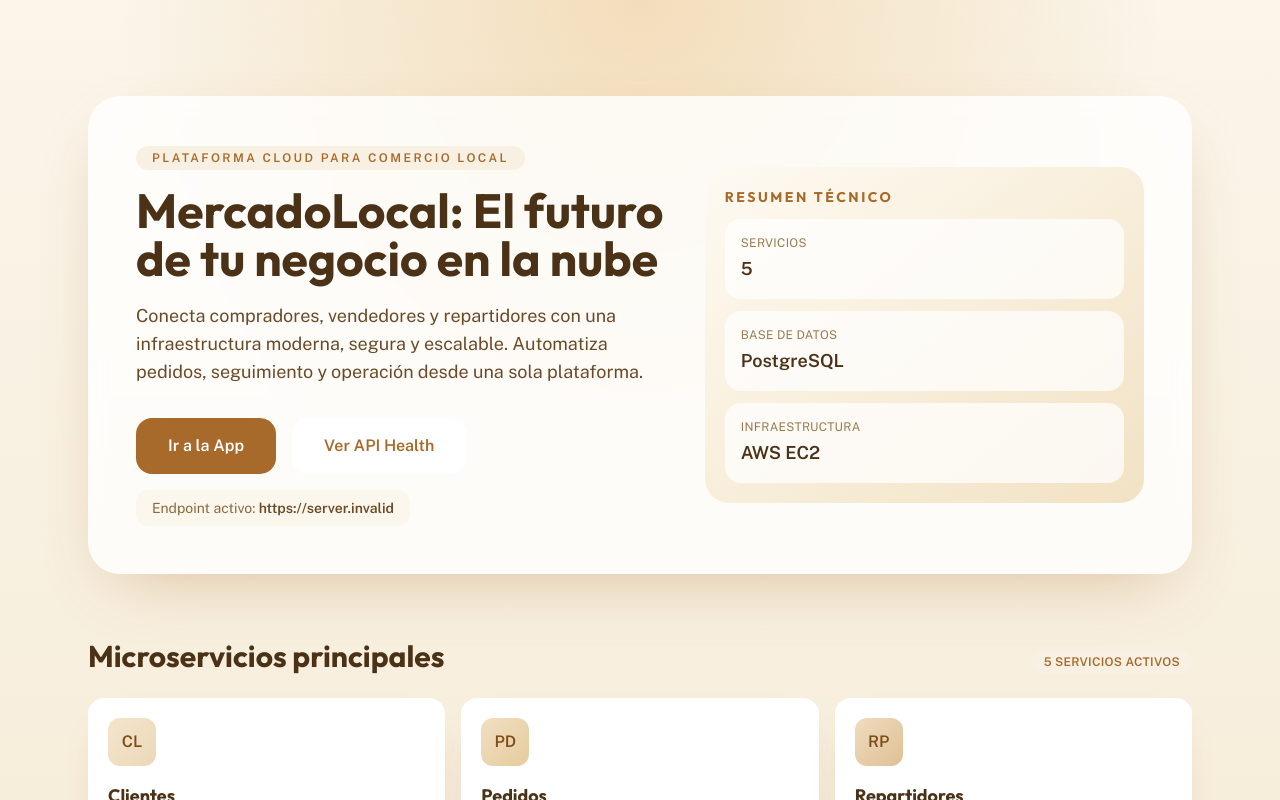
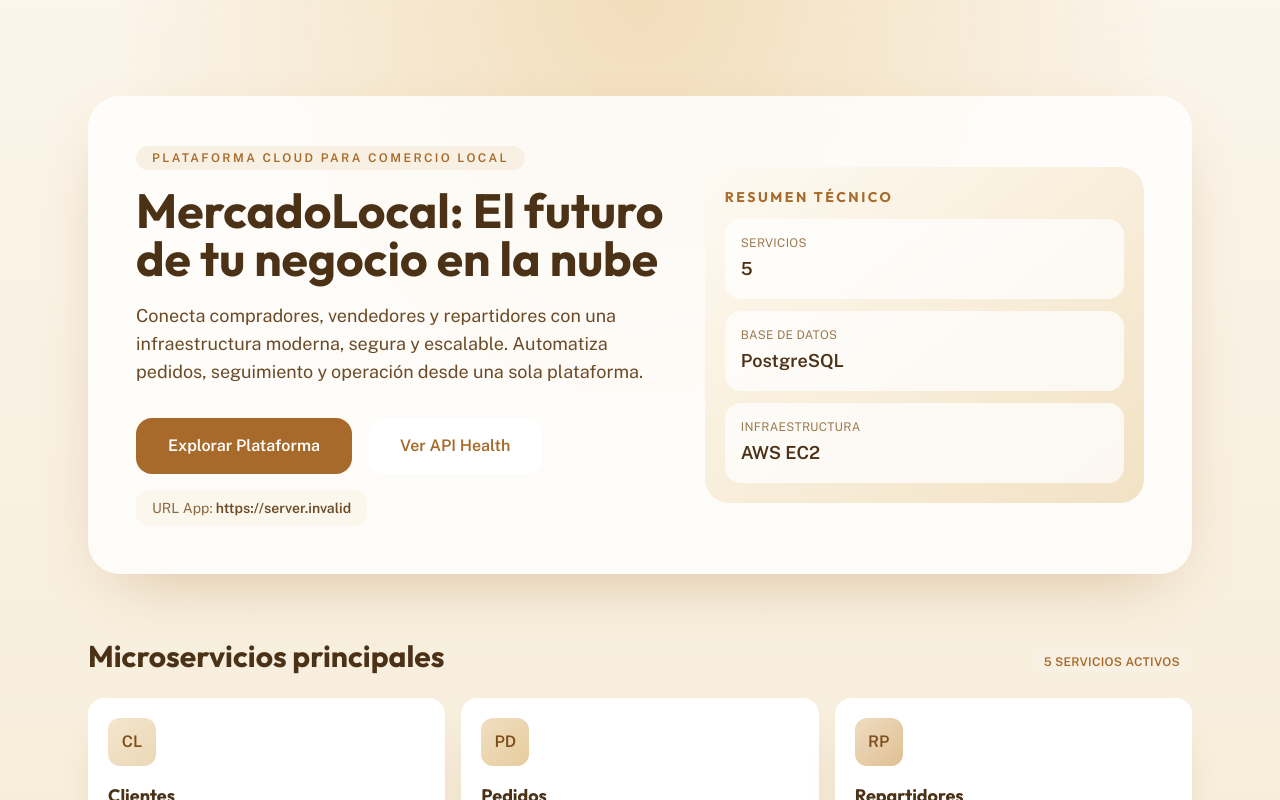
Before and after one commit to Lui-EP/proyecto_taller, a React (Vite) app in the folder frontend-react/: page / in a window 1280 px wide. Built offline with nearby package versions, Linux system fonts and the light colour scheme; no server answers.

Commit message:
feat: landing button points to VITE_APP_URL and keep API health separate

```diff
--- a/frontend-react/src/pages/LandingPage.jsx
+++ b/frontend-react/src/pages/LandingPage.jsx
@@ -42,7 +42,7 @@
 export default function LandingPage() {
     const apiBaseUrl = String(import.meta.env.VITE_API_URL || 'https://mercado-local.ddns.net').trim();
     const healthUrl = `${apiBaseUrl || 'https://mercado-local.ddns.net'}/health`;
-    const appUrl = '/inicio';
+    const appUrl = String(import.meta.env.VITE_APP_URL || '/inicio').trim();
 
     return (
         <main className="min-h-screen overflow-hidden bg-gradient-to-b from-[#FBF5EA] via-[#F7EEDC] to-[#EEDFC5] text-[#4B3217]">
@@ -67,7 +67,7 @@
                                 href={appUrl}
                                 className="inline-flex items-center justify-center rounded-2xl bg-[#A86A2A] px-8 py-4 text-base font-bold text-white transition-all duration-300 hover:-translate-y-0.5 hover:bg-[#8D571F] hover:shadow-[0_14px_28px_-12px_rgba(141,87,31,0.65)] focus:outline-none focus:ring-2 focus:ring-[#D9BE94]"
                             >
-                                Ir a la App
+                                Explorar Plataforma
                             </a>
                             <a
                                 href={healthUrl}
@@ -78,7 +78,7 @@
                                 Ver API Health
                             </a>
                             <span className="rounded-xl border border-[#E7D2AE] bg-[#FCF7EC] px-4 py-2 text-sm text-[#8C6840]">
-                                Endpoint activo: <strong className="text-[#6B4A27]">{apiBaseUrl}</strong>
+                                URL App: <strong className="text-[#6B4A27]">{appUrl}</strong>
                             </span>
                         </div>
                     </div>
```
